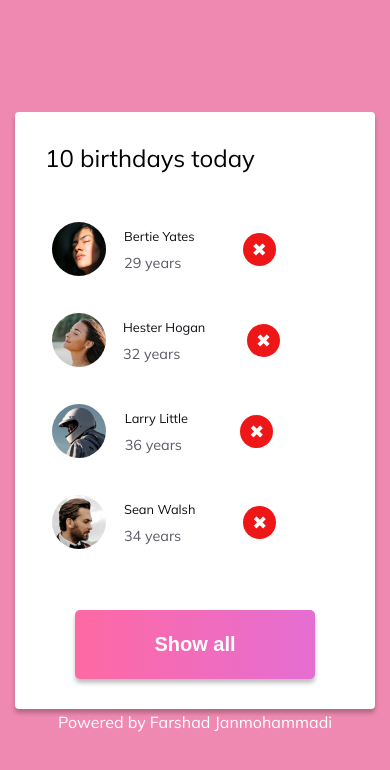
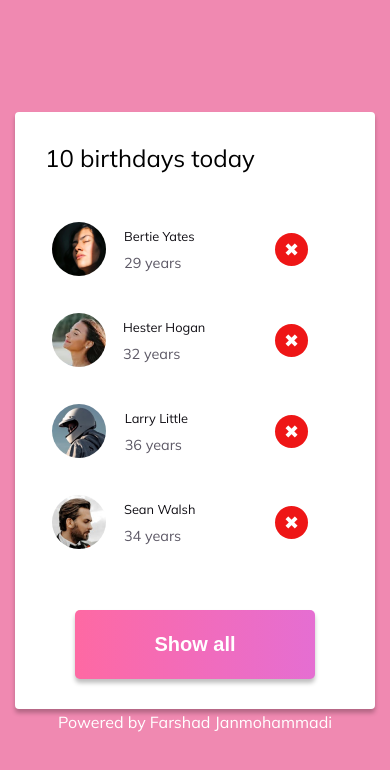
Before and after one commit to FarshadJanmohammadi/Birdthay-reminder, a plain HTML site: page index.html in a window 390 px wide. Drawn offline with Linux system fonts and the light colour scheme.

Commit message:
edit style

```diff
--- a/css/style.css
+++ b/css/style.css
@@ -144,6 +144,8 @@ body {
 }
 
 .close span {
+  width: 40px;
+  height: 40px;
   font-size: large;
   background-color: rgb(238, 22, 22);
   color: white;
@@ -216,11 +218,5 @@ footer p a:hover {
   }
   .close {
     visibility: visible;
-    display: flex;
-    justify-content: center;
-    align-items: center;
-  }
-  .close span {
-    /* padding: 4px 9px 5px 9px; */
   }
 }
```
